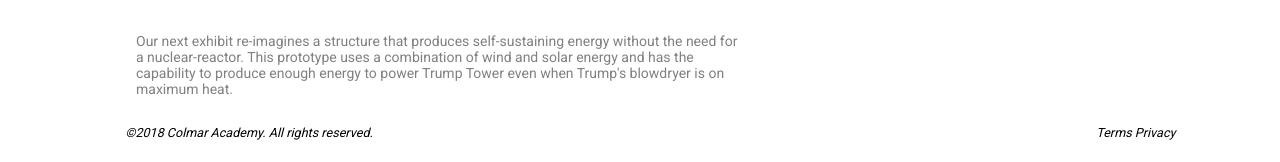
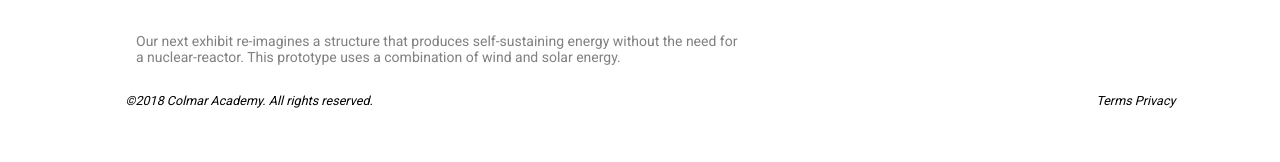
Before and after one commit to BryanBenattou/colmar-academy, a plain HTML site: page ColmarAcademy/index.html in a window 1280 px wide. Shown: the part 2396-2558 px from the top of the page. After the commit the page ends 2526 px from the top, so only its background shows below. Drawn offline with Linux system fonts and the light colour scheme.

Commit message:
Add files via upload
Updated HTML

```diff
--- a/ColmarAcademy/index.html
+++ b/ColmarAcademy/index.html
@@ -148,14 +148,13 @@
       <h2>Thesis Exhibit </h2>
       <div class="thesis information" role="presentation">
         <div class="left-section" role="presentation">
-          <video width="100%" autoplay>
+          <video width="100%" autoplay loop>
             <source src="videos/thesis.mp4" type="video/mp4">
             Your browser does not support the video tag.
           </video>
           <h4>Reimagine urban</h4>
           <p>Our next exhibit re-imagines a structure that produces self-sustaining energy without the need for a nuclear-reactor.
-            This prototype uses a combination of wind and solar energy and has the capability to produce enough energy to power Trump Tower
-            even when Trump's blowdryer is on maximum heat.
+            This prototype uses a combination of wind and solar energy.
            </p>
         </div>
         <div class="right-section" role="presentation">
```
